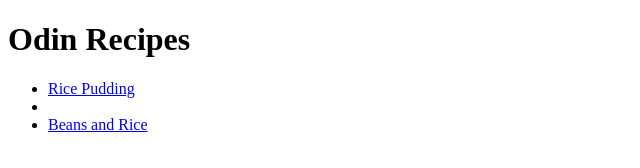
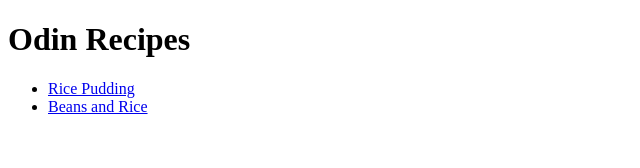
Before and after one commit to asicurella/odin-recipies, a plain HTML site: page index.html in a window 1280 px wide. Shown: the whole page, without its empty margins (0-640 px from the left). Drawn offline with Linux system fonts and the light colour scheme.

Commit message:
Actually fix gap in link list

```diff
--- a/index.html
+++ b/index.html
@@ -9,7 +9,7 @@
 <h1>Odin Recipes</h1>
 
 <ul>
-    <li><a href="recipes/ricepudding.html">Rice Pudding</a><li>
+    <li><a href="recipes/ricepudding.html">Rice Pudding</a></li>
     <li><a href="recipes/beansandrice.html">Beans and Rice</a></li>
 </ul>
 </body>
```
